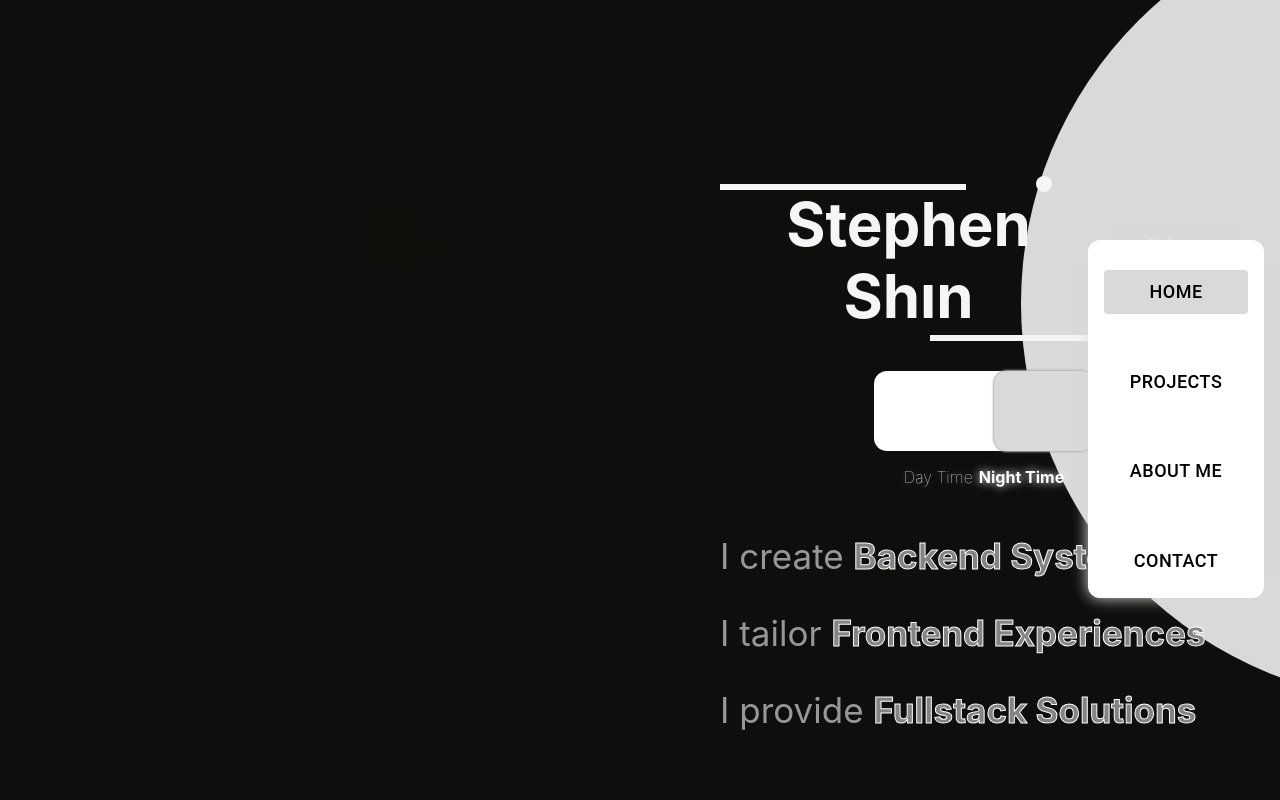
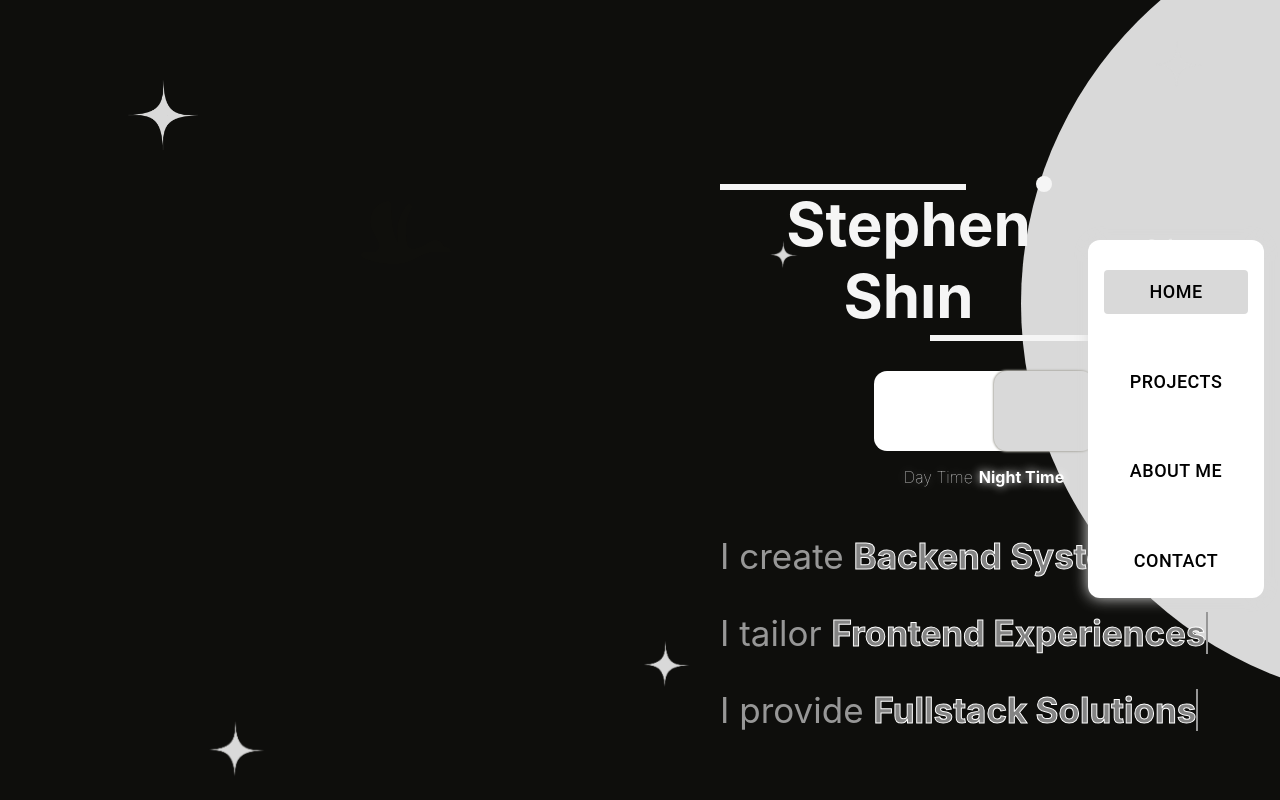
Before and after one commit to shinste/portfolio, a React (Create React App) app: page / in a window 1280 px wide. Both pictures are taken after a click on the element 924 px from the left and 411 px from the top of the page. Shown: the top 800 px of the page. Built offline with nearby package versions, Linux system fonts and the light colour scheme.

Commit message:
better display

```diff
--- a/src/App.css
+++ b/src/App.css
@@ -95,13 +95,13 @@
 
 
 .slide-in.hidden {
-  display: block; /* Ensure the element is visible before animating out */
+  display: block;
   animation: slide-from-right 3s ease-in-out forwards;
 }
 
 
 .slide-delay-1 {
-  animation-delay: 0.5s;
+  animation-delay: 3s;
 }
 
 .slide-delay-2 {
@@ -137,12 +137,72 @@
   margin-top: '13rem';
 }
 
-.Slide-sentences {
+.type-sentences {
   flex-direction: column;
   color: #404040;
   text-align: left;
   margin-left: auto;
   margin-right: auto;
+
+}
+
+.type-sentences p {
+  animation:
+    typing 2.5s steps(40, end),
+    blink-caret 1s step-end infinite;
+  white-space: nowrap;
+  overflow: hidden;
+  border-right: 2px solid orange;
+  width: fit-content;
+}
+
+.type-sentences p#type-delay-1 {
+  animation:
+    delay-1 2.8s steps(40, end),
+    blink-caret 1s step-end infinite;
+}
+
+.type-sentences p#type-delay-2 {
+  animation:
+    delay-2 3s steps(40, end),
+    blink-caret 1s step-end infinite;
+}
+
+@keyframes typing {
+  from { width: 0 }
+  to { width: 100% }
+}
+
+@keyframes delay-1 {
+  0% {
+    width: 0;
+  }
+  30% {
+    width: 0;
+  }
+  100% {
+    width: 100%;
+  }
+}
+
+@keyframes delay-2 {
+  0% {
+    width: 0;
+  }
+  30% {
+    width: 0;
+  }
+  60% {
+    width: 0;
+  }
+  100% {
+    width: 100%;
+  }
+}
+
+@keyframes blink-caret {
+  from, to { border-color: transparent }
+  50% { border-color: currentColor; }
 }
 
 .Project-div{
@@ -267,4 +327,42 @@ body{
   justify-content: center;
   margin-top: 0;
   padding: 0;
+
 }
+
+.star{
+  position: fixed;
+  z-index: -1;
+}
+
+#star2{
+  position: fixed;
+  width: 70px;
+  top: 10%;
+  left: 10%;
+  z-index: -1;
+}
+
+
+.typewriter p{
+  animation:
+    typing 2.5s steps(40, end),
+    blink-caret .75s step-end infinite;
+  overflow: hidden;
+  border-right: 2px solid orange;
+}
+
+.title-div{
+  width: fit-content;
+  margin-right: auto;
+  margin-top: 10rem;
+}
+
+.title{
+  font-size: 60px;
+}
+
+
+.main-padding{
+  padding-left: 15%;
+}
--- a/src/components/Contact.tsx
+++ b/src/components/Contact.tsx
@@ -29,13 +29,13 @@ const Contact: React.FC<ContactProps> = ({dayTime}) => {
         marginBottom: '5rem'
     };
     return (
-        <div>
-            <div style={{width: '70rem', marginLeft: 'auto', marginRight: 'auto', marginTop: '10rem'}}>
-                <h3 style={{color: dayTime ? 'black' : 'whitesmoke', fontSize: '60px', marginBottom: -2}}>Contact</h3>
+        <div className='main-padding'>
+            <div className="title-div">
+                <h3 className="title" style={{color: dayTime ? 'black' : 'whitesmoke', marginBottom: -2, marginLeft: 0, fontSize: '60px'}}>Contact</h3>
                 <hr style={{width: '13.5rem', borderColor: dayTime ? '#F5E186' : '#D9D9D9', borderWidth: 2, borderStyle: 'solid', marginLeft: 0, marginBottom: '2rem'}}/>
             </div>
 
-            <div className="Flex" style={{justifyContent: 'space-evenly', width: '80%', margin: 'auto', marginTop: '10rem'}}>
+            <div className="Flex" style={{justifyContent: 'space-evenly', width: '100%', marginTop: '10rem', marginLeft: '-2rem'}}>
                 <div style={{...panelStyle}}>
                     <img style={{...logoStyle}} src={dayTime ? phone : phoneGray} />
                     <h3 style={{textAlign: 'center'}}>360-790-6401</h3>
--- a/src/components/HomePage.tsx
+++ b/src/components/HomePage.tsx
@@ -8,6 +8,7 @@ import cloud5 from '../logos/cloud5.png'
 import cloud6 from '../logos/cloud6.png'
 import smallbird from '../logos/birdsmall.png'
 import React from "react";
+import star from '../logos/star.png';
 
 interface HomePageComponents {
     dayTime: boolean;
@@ -30,6 +31,14 @@ const HomePage: React.FC<HomePageComponents> = ({dayTime,setDayTime}) => {
             <div className={`slide-in ${!dayTime && 'hidden'}`}  style={{ position: 'absolute', top: '12rem', left: '17rem', zIndex: -1}}>
                 <img src={duck}/>
             </div>
+            <div className={`fade ${dayTime && 'hidden'}`}>
+                <img src={star} className="star" style={{ width: '70px', top: '10%', left: '10%' }}/>
+                <img src={star} className="star" style={{ width: '30px', top: '30%', left: '60%' }}/>
+                <img src={star} className="star" style={{ width: '50px', top: '80%', left: '50%' }}/>
+                <img src={star} className="star" style={{ width: '50px', top: '5%', left: '90%' }}/>
+                <img src={star} className="star" style={{ width: '60px', top: '90%', left: '16%' }}/>
+            </div>
+
             <div className='Center-text Center-horizontal fade' style={{width: '33rem', marginTop: '10rem', marginLeft: '45rem'}}>
                 <div className='Flex'>
                     <hr style={{width: '15rem', borderWidth: 3, borderColor: dayTime ? '#F5E186': 'whitesmoke', borderStyle: 'solid', marginLeft: 0, marginRight: '4rem'}}/>
@@ -48,10 +57,10 @@ const HomePage: React.FC<HomePageComponents> = ({dayTime,setDayTime}) => {
                     <p style={{marginLeft: '3px', fontWeight: !dayTime ? 'bold' : 'lighter', color: dayTime ? 'black' : 'white', textShadow: '0 0 10px white'}}>Night Time</p>
                 </div>
 
-                <div className="Flex-center Slide-sentences">
-                    <p className="slide-in " style={{fontSize: '35px', marginTop: '2rem', marginBottom: 0, color: dayTime ? 'black' : '#979797'}}>I create&nbsp;<span style={{color: dayTime ? '#E1BD1A': '#848484', fontWeight: 'bold', WebkitTextStroke: '1px #FFFFFF'}}>Backend Systems</span></p>
-                    <p className="slide-in slide-delay-1" style={{fontSize: '35px', marginBottom: 0, color: dayTime ? 'black' : '#979797'}}>I tailor&nbsp;<span style={{color: dayTime ? '#E1BD1A': '#848484', fontWeight: 'bold', WebkitTextStroke: '1px #FFFFFF'}}>Frontend Experiences</span></p>
-                    <p className="slide-in slide-delay-2" style={{fontSize: '35px', color: dayTime ? 'black' : '#979797'}}>I provide&nbsp;<span style={{color: dayTime ? '#E1BD1A': '#848484', fontWeight: 'bold', WebkitTextStroke: '1px #FFFFFF'}}>Fullstack Solutions</span></p>
+                <div className="Flex-center type-sentences">
+                    <p style={{fontSize: '35px', marginTop: '2rem', marginBottom: 0, color: dayTime ? 'black' : '#979797'}}>I create&nbsp;<span style={{color: dayTime ? '#E1BD1A': '#848484', fontWeight: 'bold', WebkitTextStroke: '1px #FFFFFF'}}>Backend Systems</span></p>
+                    <p id="type-delay-1"style={{fontSize: '35px', marginBottom: 0, color: dayTime ? 'black' : '#979797'}}>I tailor&nbsp;<span style={{color: dayTime ? '#E1BD1A': '#848484', fontWeight: 'bold', WebkitTextStroke: '1px #FFFFFF'}}>Frontend Experiences</span></p>
+                    <p id="type-delay-2" style={{fontSize: '35px', color: dayTime ? 'black' : '#979797'}}>I provide&nbsp;<span style={{color: dayTime ? '#E1BD1A': '#848484', fontWeight: 'bold', WebkitTextStroke: '1px #FFFFFF'}}>Fullstack Solutions</span></p>
                 </div>
             </div>
             <div className={`fade ${!dayTime && 'hidden'}`}>
```
Also changed, not shown: src/components/Projects.tsx (+8 -7 lines), src/logos/star.png (added).
